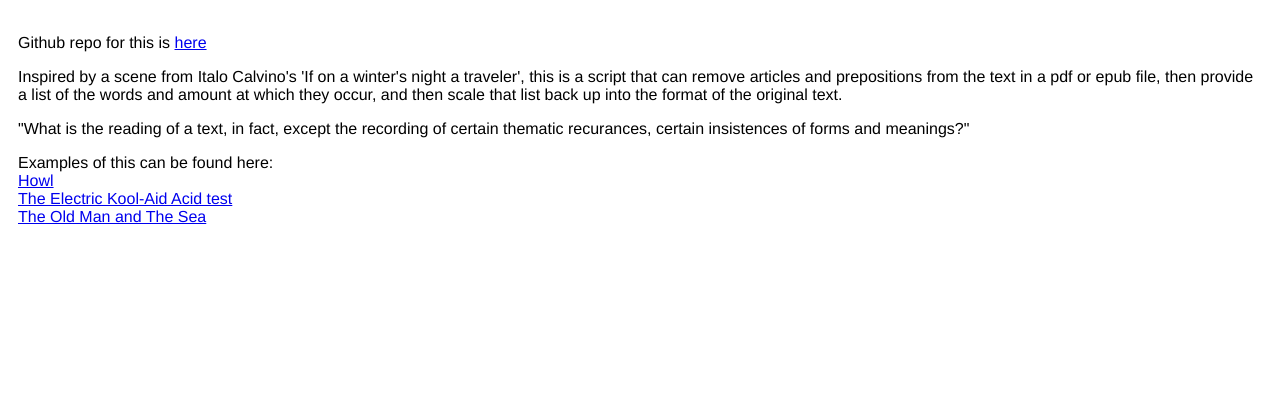
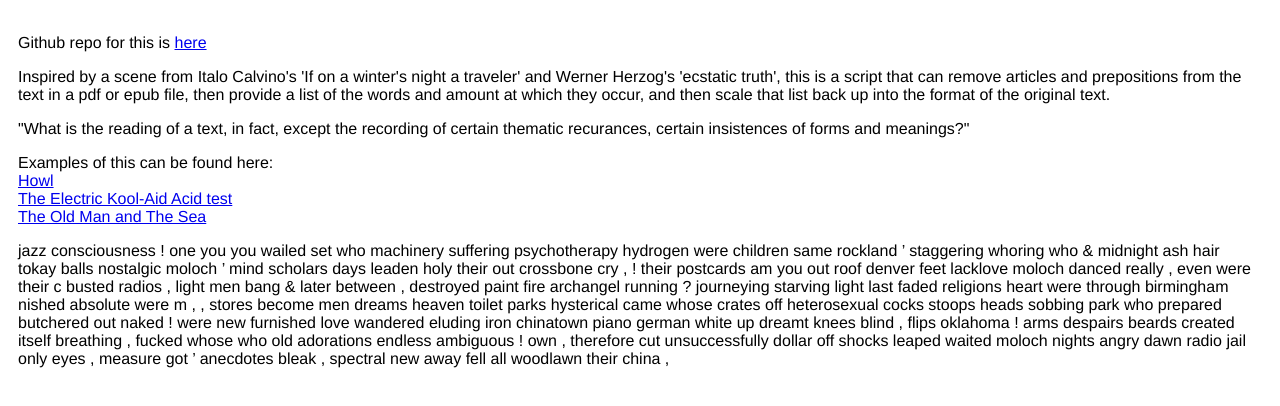
Before and after one commit to lyrarobinson/lyrarobinson.github.io, a website: page reconstructed_text.html in a window 1280 px wide. Drawn offline with Linux system fonts and the light colour scheme.

Commit message:
Update reconstructed_text.html

```diff
--- a/reconstructed_text.html
+++ b/reconstructed_text.html
@@ -10,7 +10,7 @@
 </head>
 <body>
     <p>Github repo for this is <a href="https://github.com/lyrarobinson/reconstructed_text" target="_blank">here</a></p>
-	<p>Inspired by a scene from Italo Calvino's 'If on a winter's night a traveler', this is a script that can remove articles and prepositions from the text
+	<p>Inspired by a scene from Italo Calvino's 'If on a winter's night a traveler' and Werner Herzog's 'ecstatic truth', this is a script that can remove articles and prepositions from the text
 	in a pdf or epub file, then provide a list of the words and amount at which they occur, and then scale that list back up into the format of the original text.
 	</p>
 
@@ -24,5 +24,26 @@
 	<a href="KoolAid_reconstructed.txt" target="_blank">The Electric Kool-Aid Acid test</a> <br>
 	<a href="oldmansea_reconstructed.txt" target="_blank">The Old Man and The Sea</a> <br>
 	</p>
+
+	<p>
+		jazz consciousness ! one you you wailed set who machinery suffering psychotherapy hydrogen were children same rockland ’ staggering whoring who & midnight ash hair tokay balls nostalgic
+ moloch ’ mind scholars days leaden holy
+ their out crossbone cry , ! their postcards am you out roof denver feet lacklove moloch
+ danced really , even were
+ their c busted radios , light men
+ bang &
+ later between ,
+ destroyed paint fire archangel running ? journeying starving light last faded religions
+ heart were through birmingham nished absolute were m ,
+ , stores
+ become men dreams heaven toilet parks hysterical came
+ whose crates off heterosexual cocks
+ stoops heads sobbing
+ park who prepared butchered out naked ! were new furnished love wandered eluding iron chinatown piano german white
+ up dreamt knees blind , flips oklahoma ! arms despairs beards created itself breathing ,
+ fucked whose who old
+ adorations endless ambiguous ! own , therefore cut unsuccessfully dollar off shocks leaped waited moloch nights angry dawn radio jail only eyes , measure got ’ anecdotes bleak , spectral new away fell all woodlawn their china ,
+
+	</p>
 </body>
 </html>
```
